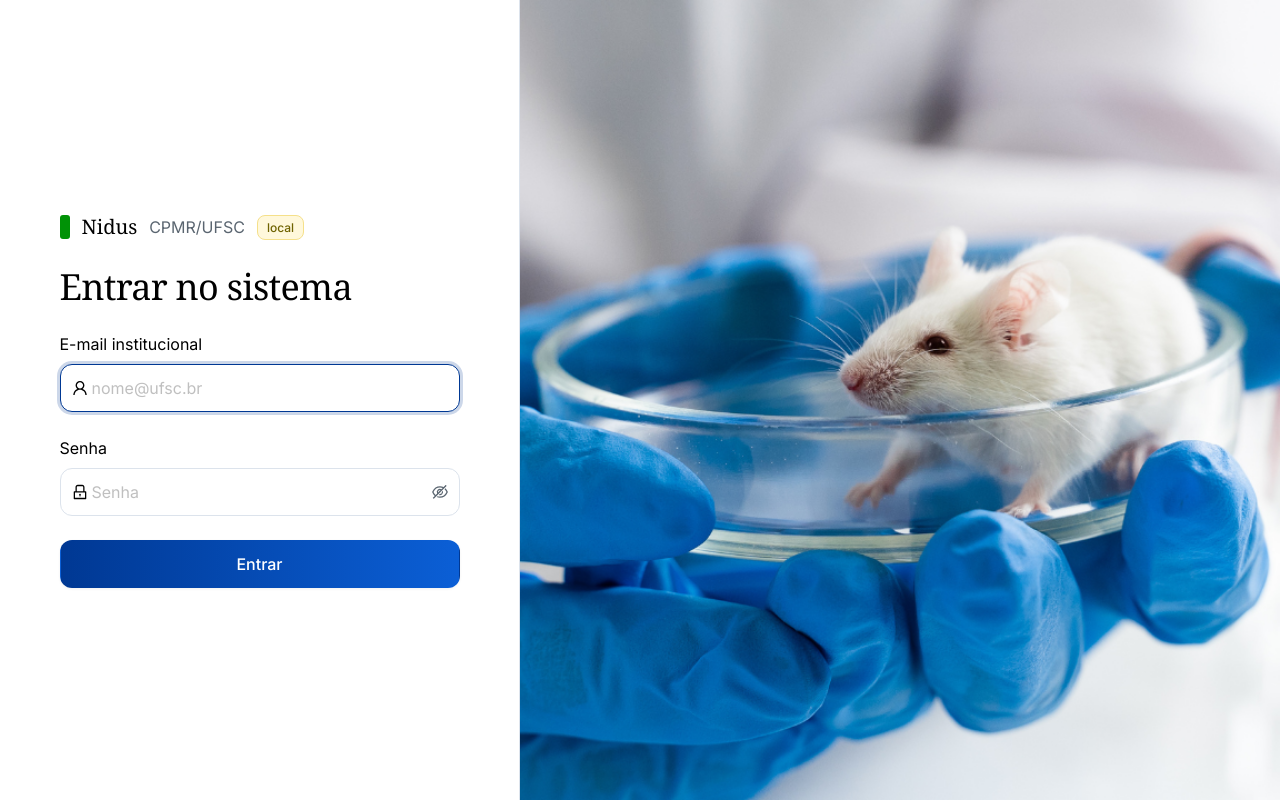
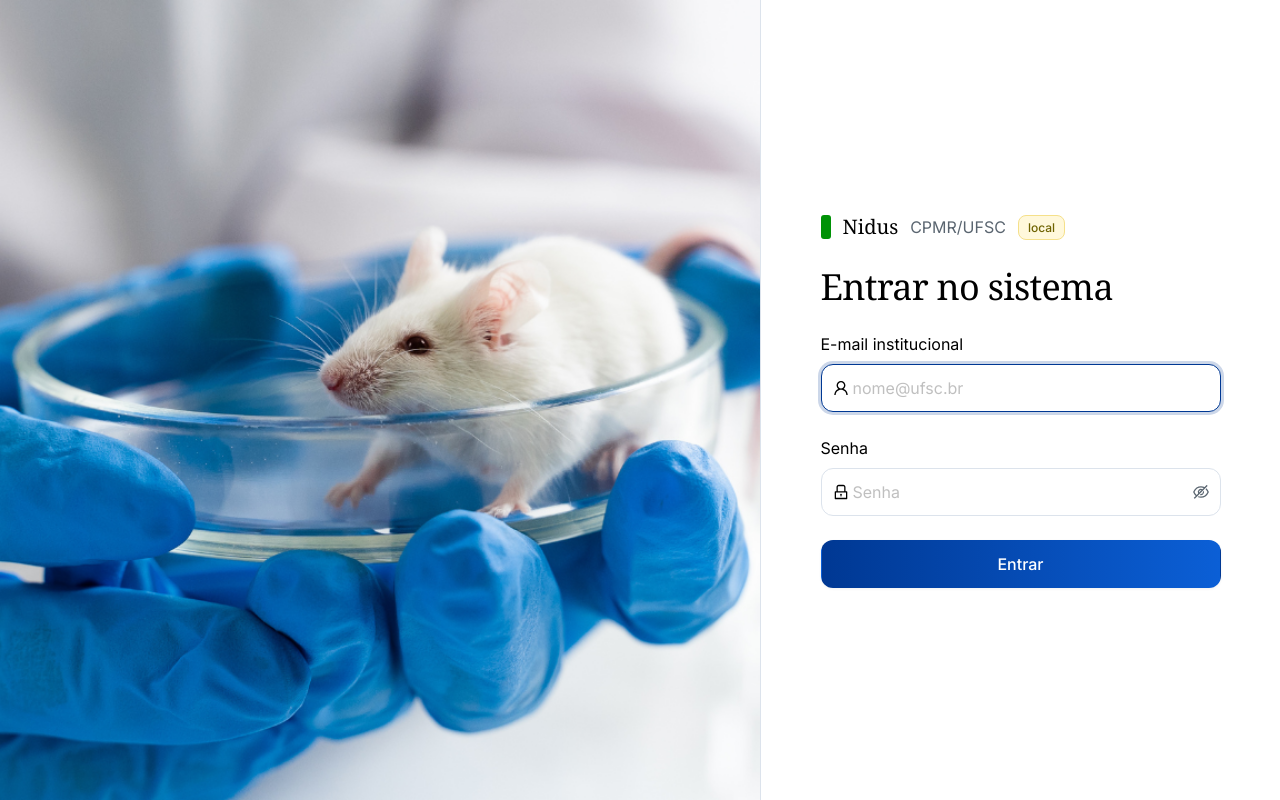
Before and after one commit to Jota-Pais/nidus-front-end, a React (Vite) app: page /login in a window 1280 px wide. Built offline with nearby package versions, Linux system fonts and the light colour scheme; no server answers; a web font is replaced by a local one.

Commit message:
Passa a foto do login para a esquerda e o formulario para a direita

```diff
--- a/src/telas/Login.css
+++ b/src/telas/Login.css
@@ -1,16 +1,16 @@
 /*
  * Composição visual da tela de login.
  *
- * O login não tem a casca da aplicação (faixa do topo e barra lateral): o
- * formulário fica num painel à esquerda, com a marca no alto, e a foto do
- * biotério ocupa o resto da largura. A página tem a altura da janela e não
+ * O login não tem a casca da aplicação (faixa do topo e barra lateral): a
+ * foto do biotério ocupa a esquerda e o formulário fica num painel à
+ * direita, com a marca no alto. A página tem a altura da janela e não
  * rola. O símbolo da marca (`casca__marca`) vem de `@/layout/appLayout.css`,
  * o mesmo do `AppLayout`, sem cópia.
  */
 
 .loginPagina {
   display: grid;
-  grid-template-columns: minmax(360px, 520px) 1fr;
+  grid-template-columns: 1fr minmax(360px, 520px);
   /* `dvh` é a altura visível. No celular, `100vh` conta a barra de endereço
      escondida e a página rola alguns pixels; o `vh` fica para navegador sem
      `dvh`. */
@@ -24,7 +24,7 @@
   justify-content: center;
   padding: 40px;
   background: var(--cor-cartao);
-  border-inline-end: 1px solid var(--cor-borda);
+  border-inline-start: 1px solid var(--cor-borda);
 }
 
 .loginPagina__miolo {
@@ -55,7 +55,7 @@
 
   .loginPagina__painel {
     padding: 24px 16px;
-    border-inline-end: 0;
+    border-inline-start: 0;
   }
 
   .loginPagina__imagem {
--- a/src/telas/Login.tsx
+++ b/src/telas/Login.tsx
@@ -46,6 +46,8 @@ export function Login() {
 
   return (
     <main className="loginPagina">
+      <div className="loginPagina__imagem" role="presentation" />
+
       <div className="loginPagina__painel">
         <div className="loginPagina__miolo">
           <Pilha espaco={24}>
@@ -96,8 +98,6 @@ export function Login() {
           </Pilha>
         </div>
       </div>
-
-      <div className="loginPagina__imagem" role="presentation" />
     </main>
   )
 }
```
